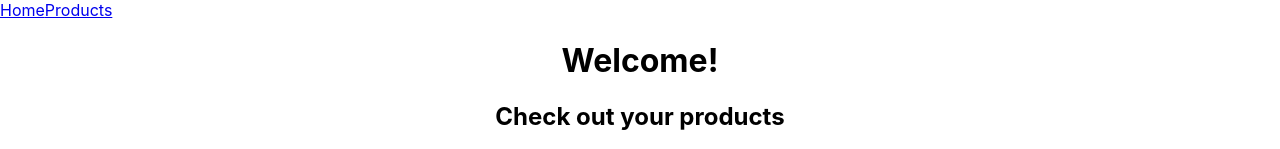
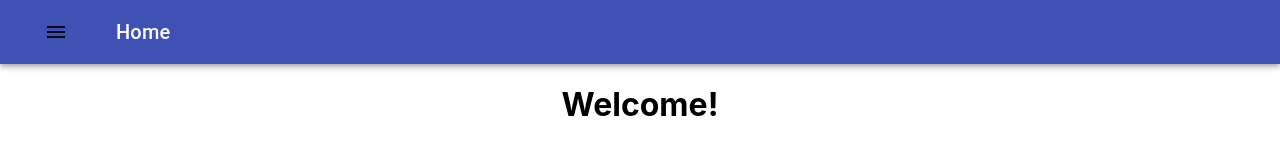
Before and after one commit to thetinahang/project-baseball, a React (Create React App) app in the folder client/: page / in a window 1280 px wide. Shown: the top 149 px of the page. Built offline with nearby package versions, Linux system fonts and the light colour scheme; no server answers.

Commit message:
get navbar working

```diff
--- a/client/package.json
+++ b/client/package.json
@@ -58,6 +58,7 @@
     ]
   },
   "devDependencies": {
+    "@material-ui/icons": "^4.9.1",
     "@typescript-eslint/eslint-plugin": "^2.23.0",
     "@typescript-eslint/parser": "^2.23.0",
     "css-loader": "^3.4.2",
--- a/client/src/components/NavBar.js
+++ b/client/src/components/NavBar.js
@@ -1,15 +1,39 @@
 import React from 'react';
-import { NavLink} from 'react-router-dom';
+import { makeStyles } from '@material-ui/core/styles';
+import AppBar from '@material-ui/core/AppBar';
+import Toolbar from '@material-ui/core/Toolbar';
+import Typography from '@material-ui/core/Typography';
+import IconButton from '@material-ui/core/IconButton';
+import PBMenu from './PBMenu';
 
-const NavBar = () => {
-	return (
-		<div>
-			<div className="navbar">
-				<NavLink to="/" exact>Home</NavLink>
-				<NavLink to="/products" exact>Products</NavLink>
-			</div>
-		</div>
-	);
-};
 
-export default NavBar;
+const useStyles = makeStyles(theme => ({
+  root: {
+    flexGrow: 1,
+  },
+  menuButton: {
+    marginRight: theme.spacing(2),
+  },
+  title: {
+    flexGrow: 1,
+  },
+}));
+
+export default function NavBar() {
+  const classes = useStyles();
+
+  return (
+    <div className={classes.root}>
+      <AppBar position="static">
+        <Toolbar>
+          <IconButton edge="start" className={classes.menuButton} color="inherit" aria-label="menu">
+            <PBMenu/>
+          </IconButton>
+          <Typography variant="h6" className={classes.title}>
+            Home
+          </Typography>
+        </Toolbar>
+      </AppBar>
+    </div>
+  );
+}
--- /dev/null
+++ b/client/src/components/PBMenu.js
@@ -0,0 +1,37 @@
+import React from 'react';
+import Button from '@material-ui/core/Button';
+import MenuIcon from '@material-ui/icons/Menu';
+import { NavLink } from 'react-router-dom';
+import Menu from '@material-ui/core/Menu';
+import MenuItem from '@material-ui/core/MenuItem';
+
+export default function PBMenu() {
+  const [anchorEl, setAnchorEl] = React.useState(null);
+
+  const handleClick = event => {
+    setAnchorEl(event.currentTarget);
+  };
+
+  const handleClose = () => {
+    setAnchorEl(null);
+  };
+
+  return (
+    <div>
+      <Button aria-controls="simple-menu" aria-haspopup="true" onClick={handleClick}>
+        <MenuIcon />
+      </Button>
+      <Menu
+        id="simple-menu"
+        anchorEl={anchorEl}
+        keepMounted
+        open={Boolean(anchorEl)}
+        onClose={handleClose}
+      >
+        <MenuItem onClick={handleClose}>Profile</MenuItem>
+        <MenuItem onClick={handleClose}>My account</MenuItem>
+        <MenuItem onClick={handleClose}>Logout</MenuItem>
+      </Menu>
+    </div>
+  );
+}
```
Also changed, not shown: 1 other file (tests, documents, lock files or other folders).
